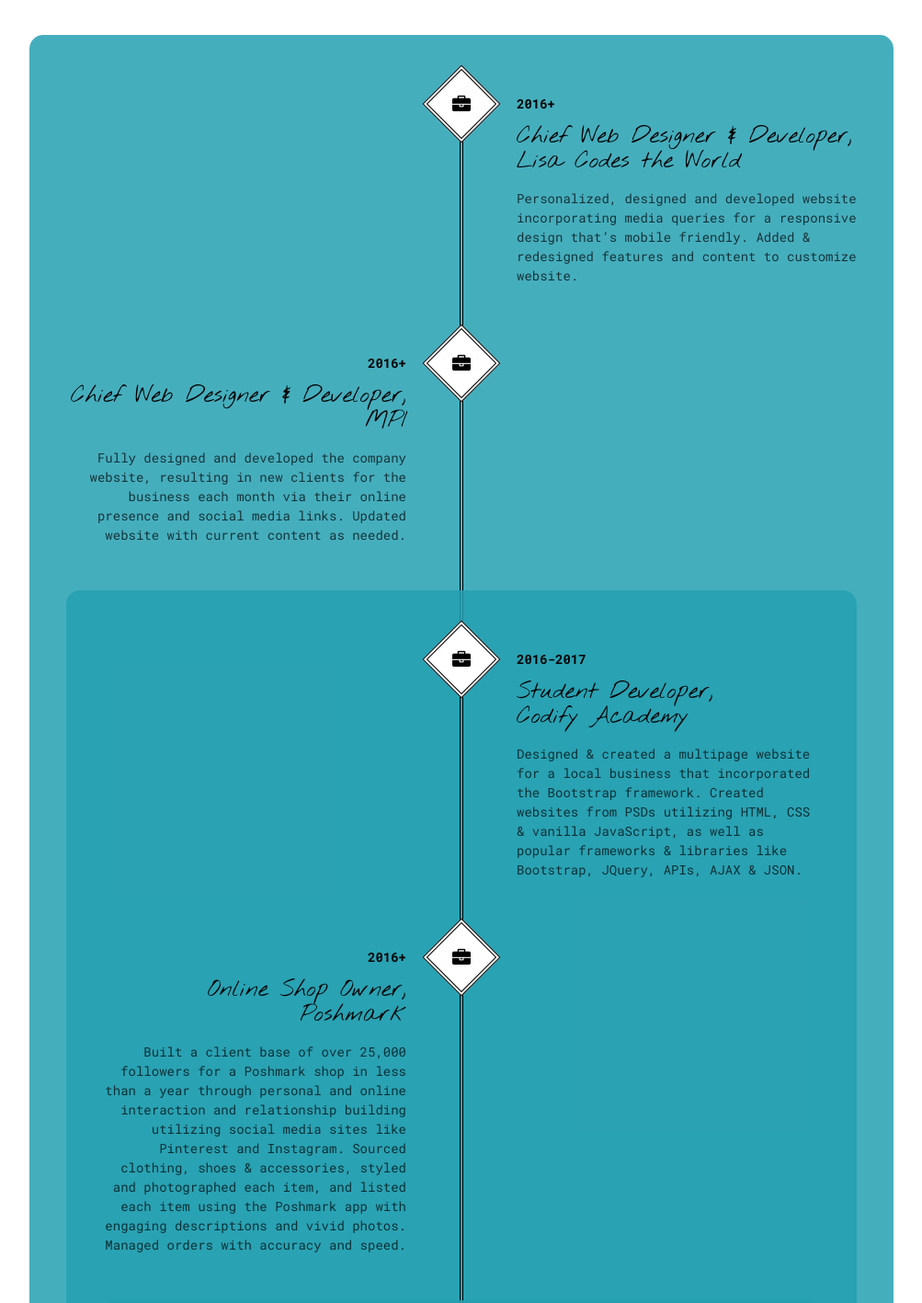
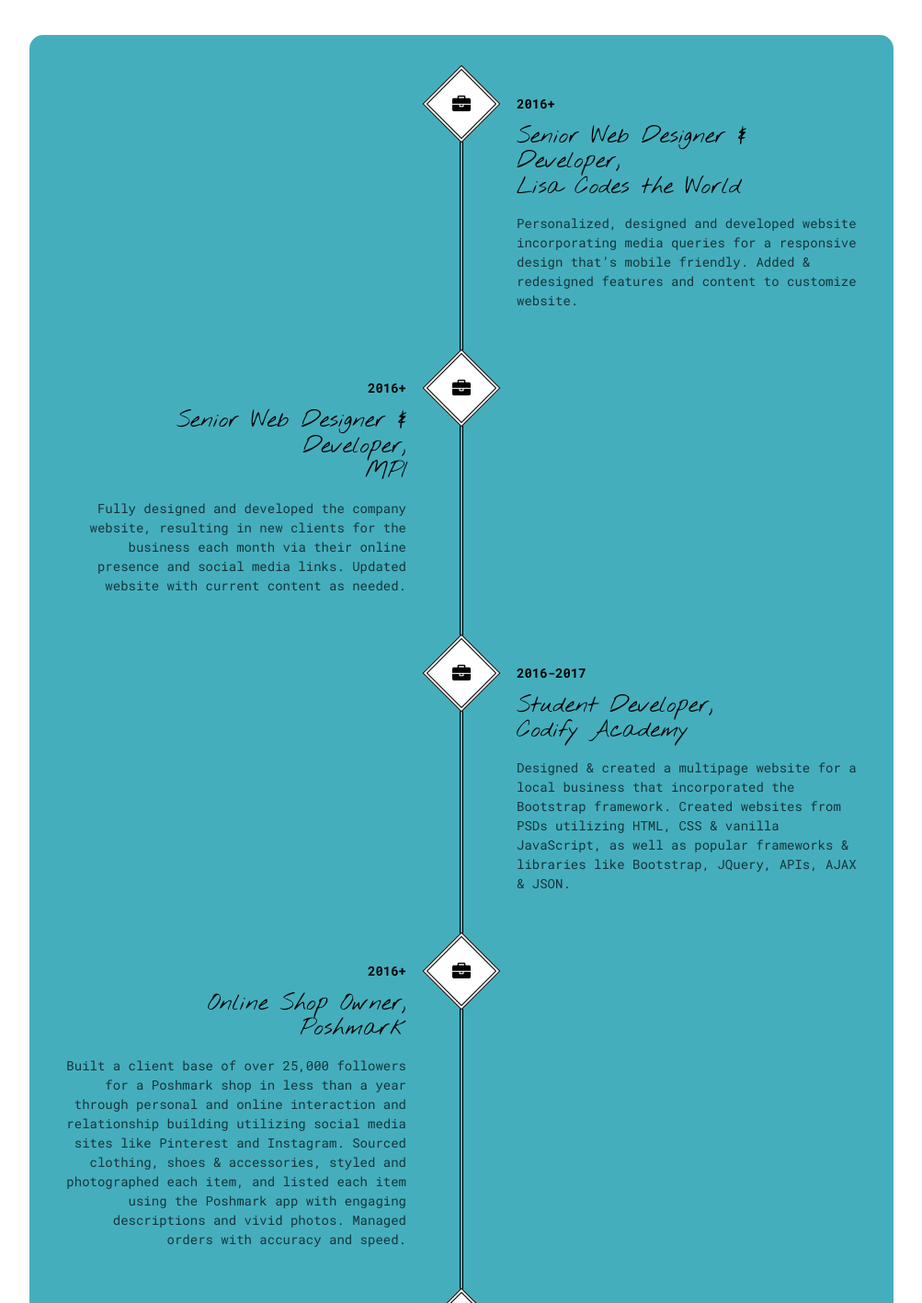
Before and after one commit to LisaTrevis/Lisa-Trevis-Personal-Portfolio-Website, a plain HTML site: page LisasPortfolioPage/index.html in a window 1280 px wide. Shown: the part 1820-3237 px from the top of the page at 92% size, without its empty margins (138-1141 px from the left). Drawn offline with Linux system fonts and the light colour scheme; some packages are replaced by stand-ins of ours.

Commit message:
Updated experience section

```diff
--- a/LisasPortfolioPage/index.html
+++ b/LisasPortfolioPage/index.html
@@ -149,7 +149,7 @@
               <div class="icon-b wow bounceIn"><i class="fa fa-briefcase"></i></div>
               <div class="experience-item-inner wow bounceInRight">
                 <div class="date">2016+</div>
-                <h3>Chief Web Designer &amp; Developer,<br>Lisa Codes the World</h3>
+                <h3>Senior Web Designer &amp; Developer,<br>Lisa Codes the World</h3>
                 <p>Personalized, designed and developed website incorporating media queries for a responsive design that’s mobile friendly.
 				Added &amp; redesigned features and content to customize website.</p>
               </div>
@@ -158,11 +158,11 @@
               <div class="icon-b wow bounceIn"><i class="fa fa-briefcase"></i></div>
               <div class="experience-item-inner wow bounceInLeft">
                 <div class="date">2016+</div>
-                <h3>Chief Web Designer &amp; Developer,<br>MPI</h3>
+                <h3>Senior Web Designer &amp; Developer,<br>MPI</h3>
                 <p>Fully designed and developed the company website, resulting in new clients for the business each month via their online presence and social media links.
 				Updated website with current content as needed.</p>
               </div>
-            </div><div class="experience">
+            </div>
             <div class="experience-item">
               <div class="icon-b wow bounceIn"><i class="fa fa-briefcase"></i></div>
               <div class="experience-item-inner wow bounceInRight">
@@ -181,7 +181,6 @@
 				Sourced clothing, shoes &amp; accessories, styled and photographed each item, and listed each item using the Poshmark app with engaging descriptions and vivid photos. Managed orders with accuracy and speed.</p>
               </div>
             </div>
-          <div class="experience">
             <div class="experience-item">
               <div class="icon-b wow bounceIn"><i class="fa fa-briefcase"></i></div>
               <div class="experience-item-inner wow bounceInRight">
```
Also changed, not shown: 1 other file.
